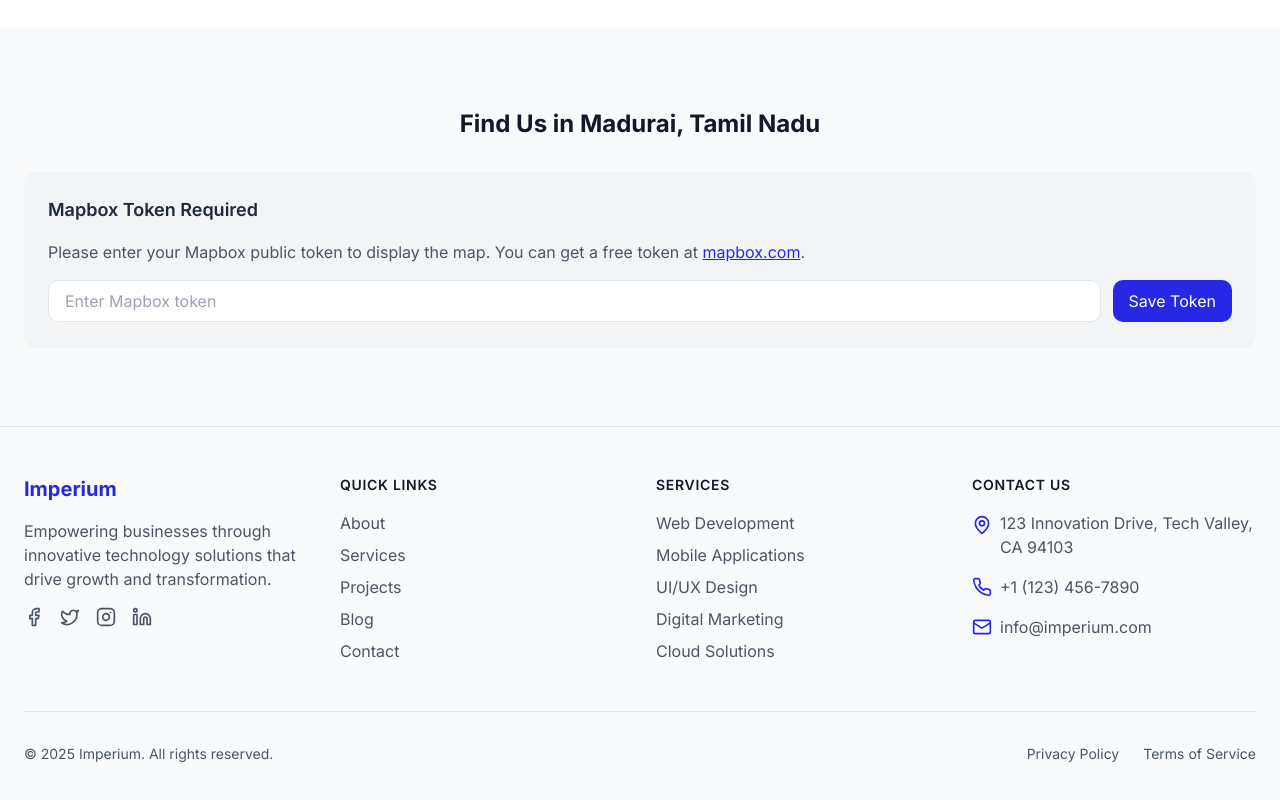
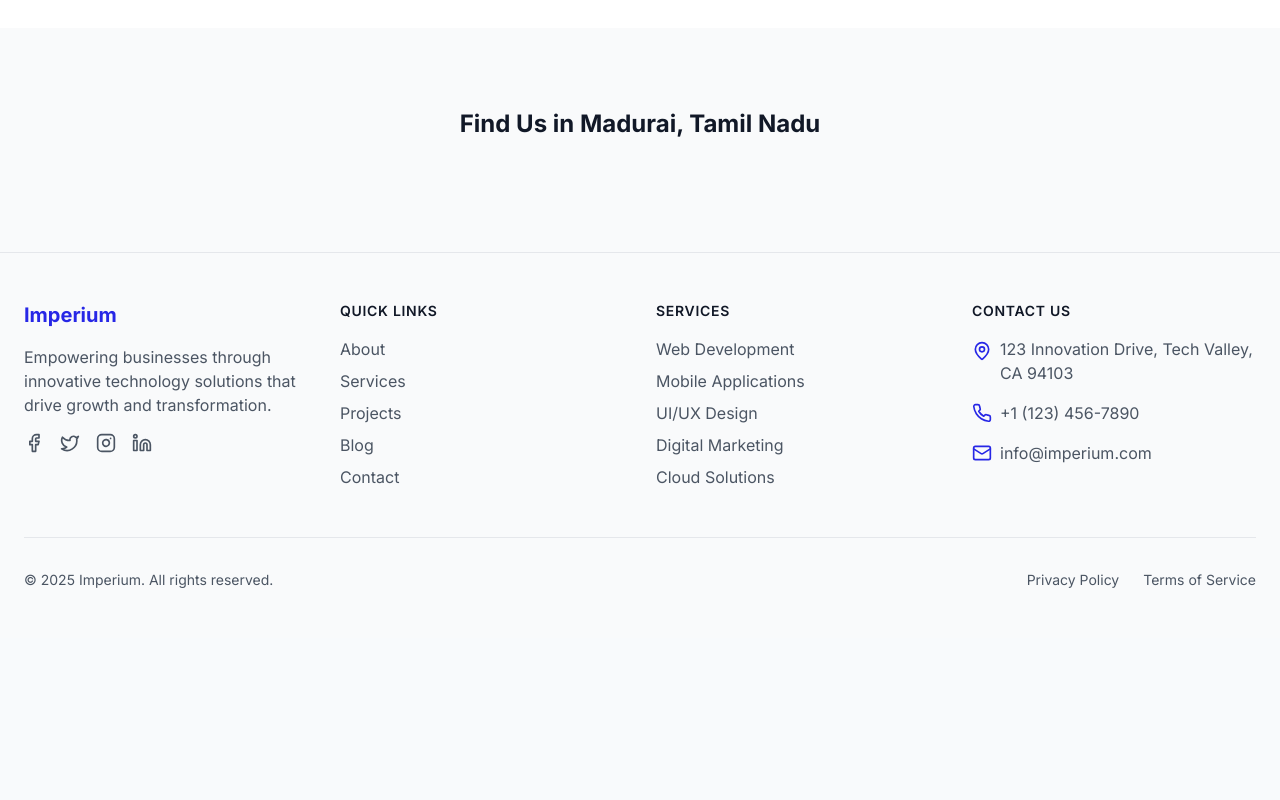
Before and after one commit to Bose1407/Freelancing---Website, a React (Vite) app: page /contact in a window 1280 px wide. Shown: the part 1096-1896 px from the top of the page. After the commit the page ends 1734 px from the top, so only its background shows below. Built offline with nearby package versions, Linux system fonts and the light colour scheme.

Commit message:
modified ui

```diff
--- a/src/components/layout/Navbar.tsx
+++ b/src/components/layout/Navbar.tsx
@@ -68,7 +68,6 @@ const Navbar: React.FC = () => {
 
           {/* Theme Toggle and Contact Button on Desktop */}
           <div className="hidden md:flex items-center space-x-4">
-            <ThemeToggle />
             <Button className="bg-imperial-600 hover:bg-imperial-700 dark:bg-imperial-500 dark:hover:bg-imperial-600 text-white">
               Get Started
             </Button>
--- a/src/components/ui/Map.tsx
+++ b/src/components/ui/Map.tsx
@@ -74,44 +74,9 @@ const Map: React.FC<MapProps> = ({
     }
   };
 
-  if (!token) {
-    return (
-      <FadeIn className="rounded-xl bg-gray-100 dark:bg-gray-800 p-6 shadow-sm">
-        <h3 className="text-lg font-semibold mb-4 text-gray-800 dark:text-gray-200">Mapbox Token Required</h3>
-        <p className="mb-4 text-gray-600 dark:text-gray-300">
-          Please enter your Mapbox public token to display the map.
-          You can get a free token at <a href="https://mapbox.com" target="_blank" rel="noopener noreferrer" className="text-imperial-600 dark:text-imperial-400 underline">mapbox.com</a>.
-        </p>
-        <form onSubmit={handleTokenSubmit} className="flex flex-col sm:flex-row gap-3">
-          <input
-            type="text"
-            value={mapTokenInput}
-            onChange={(e) => setMapTokenInput(e.target.value)}
-            placeholder="Enter Mapbox token"
-            className="px-4 py-2 border rounded-md flex-grow dark:bg-gray-700 dark:border-gray-600 dark:text-white"
-            required
-          />
-          <button
-            type="submit"
-            className="px-4 py-2 bg-imperial-600 dark:bg-imperial-500 text-white rounded-md hover:bg-imperial-700 dark:hover:bg-imperial-600 transition-colors"
-          >
-            Save Token
-          </button>
-        </form>
-      </FadeIn>
-    );
-  }
-
-  return (
-    <FadeIn className={`relative rounded-xl overflow-hidden shadow-sm ${className}`}>
-      <div ref={mapContainer} className="w-full h-[400px]" />
-      {!mapLoaded && (
-        <div className="absolute inset-0 flex items-center justify-center bg-gray-100 dark:bg-gray-800">
-          <p className="text-gray-600 dark:text-gray-300">Loading map...</p>
-        </div>
-      )}
-    </FadeIn>
-  );
+  return(
+    <></>
+  )
 };
 
 export default Map;
```
